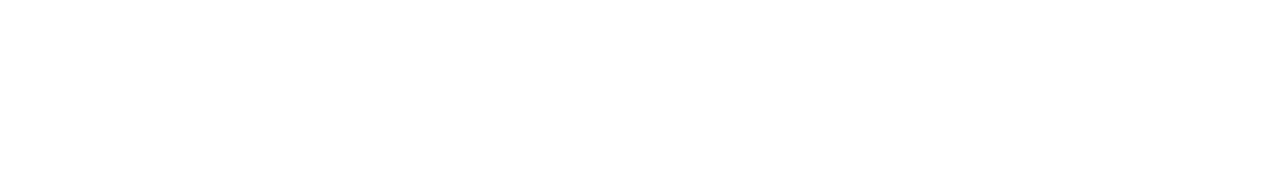
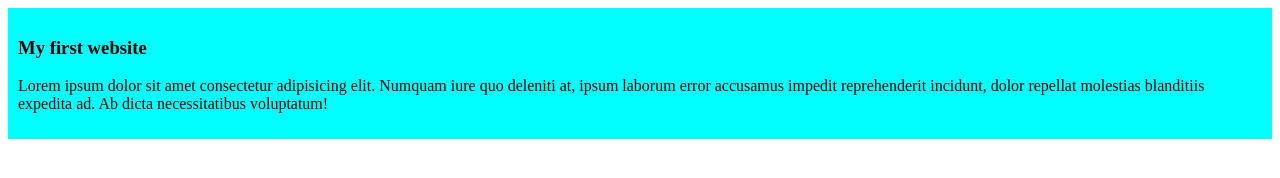
Before and after one commit to Nashrif/my-first-github-repo, a plain HTML site: page index.html in a window 1280 px wide. Drawn offline with Linux system fonts and the light colour scheme.

Commit message:
added the first blog

```diff
--- a/index.html
+++ b/index.html
@@ -4,8 +4,12 @@
     <meta charset="UTF-8">
     <meta name="viewport" content="width=device-width, initial-scale=1.0">
     <title>My first github repo 111</title>
+    <link rel="stylesheet" href="styles/blog.css">
 </head>
 <body>
-
+    <div>
+        <h3>My first website</h3>
+        <p>Lorem ipsum dolor sit amet consectetur adipisicing elit. Numquam iure quo deleniti at, ipsum laborum error accusamus impedit reprehenderit incidunt, dolor repellat molestias blanditiis expedita ad. Ab dicta necessitatibus voluptatum!</p>
+    </div>
 </body>
 </html>
--- /dev/null
+++ b/styles/blog.css
@@ -0,0 +1,4 @@
+div{
+    background-color: aqua;
+    padding: 10px;
+}
```
